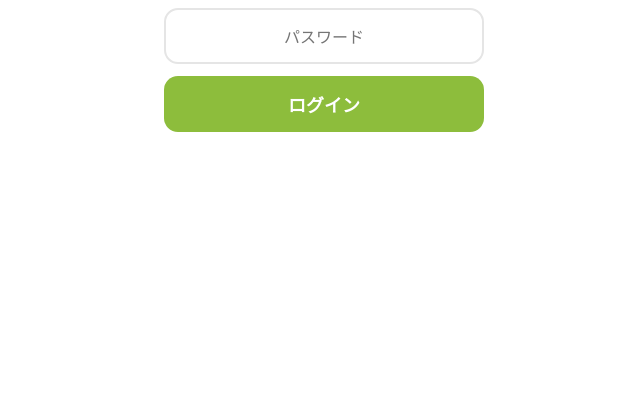
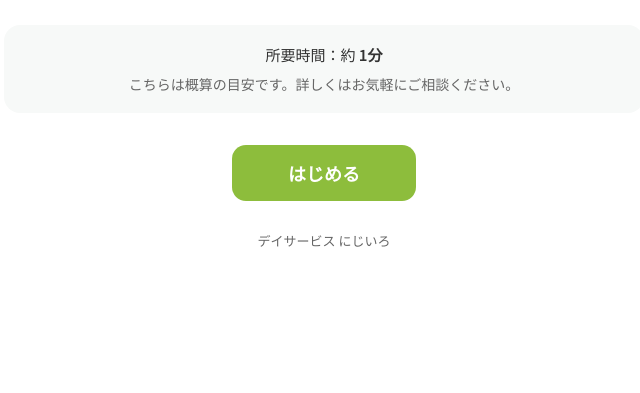
Before and after one commit to kenta-yoshi/nijiiro_simulator, a plain HTML site: page index.html in a window 1280 px wide. Shown: the part 407-800 px from the top of the page, without its empty margins (316-956 px from the left). Drawn offline with Linux system fonts and the light colour scheme.

Commit message:
Show the password lock only on the github.io test site
Production will sit behind the server's own access control, so the
simple lock is kept just for the GitHub Pages staging copy.

Co-Authored-By: Claude Fable 5.2 <noreply@anthropic.com>

```diff
--- a/app.js
+++ b/app.js
@@ -27,10 +27,12 @@
     }
     buildDynamicUI();
     bindEvents();
-    if (sessionStorage.getItem('nijiiro_unlocked')) {
+    // テスト環境（GitHub Pages）だけ簡易ロックをかける。本番はサーバー側で制御する
+    var isTestSite = /\.github\.io$/.test(location.hostname);
+    if (isTestSite && !sessionStorage.getItem('nijiiro_unlocked')) {
+      showScreen('screen-lock');
+    } else {
       showScreen('screen-top');
-    } else {
-      showScreen('screen-lock');
     }
     document.getElementById('facility-name-top').textContent = CONFIG.facilityName;
   }
--- a/index.html
+++ b/index.html
@@ -12,8 +12,8 @@
 </head>
 <body>
 
-  <!-- ===== 画面0: パスワードロック ===== -->
-  <section id="screen-lock" class="screen active">
+  <!-- ===== 画面0: パスワードロック（テスト環境 github.io でのみ表示） ===== -->
+  <section id="screen-lock" class="screen">
     <div class="wrapper lock-wrapper">
       <div class="top-logo">
         <img src="nijiiro-logo.png" alt="デイサービス にじいろ" class="logo-img">
```
Also changed, not shown: 1 other file.
